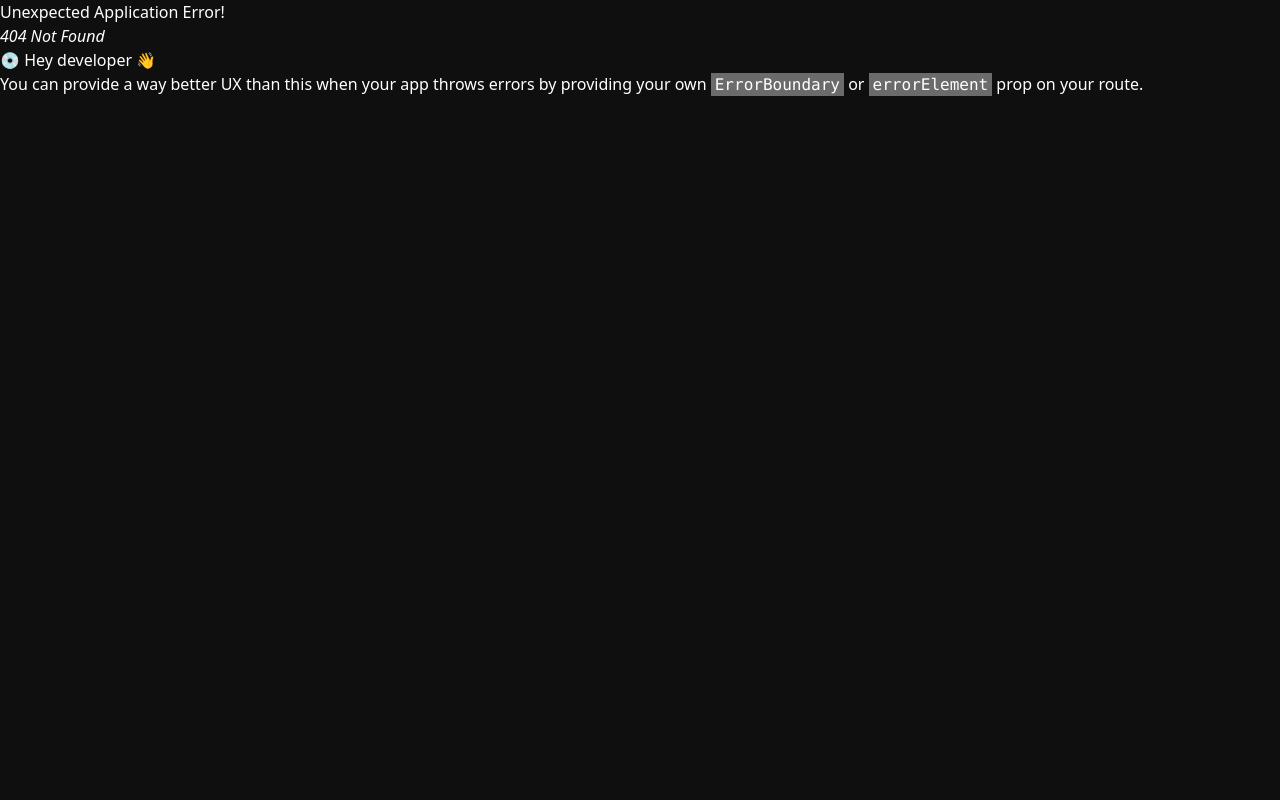
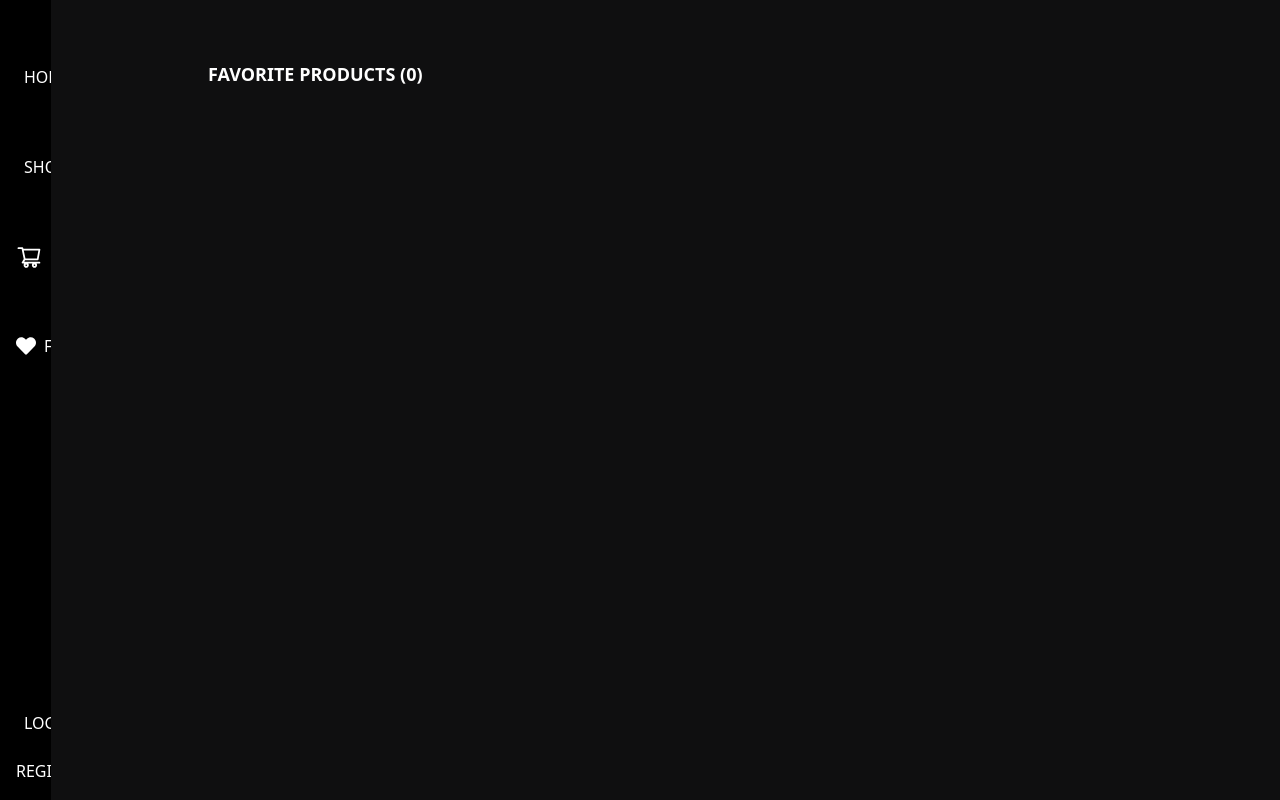
Before and after one commit to ayanhasnain03/eccomerceModern, a React (Vite) app in the folder frontend/: page /favorite in a window 1280 px wide. Before the commit this address had no page. Built offline with nearby package versions, Linux system fonts and the light colour scheme.

Commit message:
done favpage

```diff
--- a/frontend/src/main.jsx
+++ b/frontend/src/main.jsx
@@ -28,12 +28,16 @@ import ProductList from "./pages/Admin/ProductList.jsx";
 import ProductUpdate from "./pages/Admin/ProductUpdate.jsx";
 import AllProducts from "./pages/Admin/AllProducts";
 import Home from "./Home.jsx";
+import Favroites from "./pages/Products/Favroites.jsx";
 const router = createBrowserRouter(
   createRoutesFromElements(
     <Route path="/" element={<App />}>
       <Route path="/login" element={<Login />} />
       <Route path="/register" element={<Register />} />
 <Route index={true} path="/" element={<Home/>}/>
+<Route index={true} path="/favorite" element={<Favroites/>}/>
+
+
       <Route path="" element={<PrivateRoute />}>
         <Route path="/profile" element={<Profile />} />
       </Route>
--- /dev/null
+++ b/frontend/src/pages/Products/Favroites.jsx
@@ -0,0 +1,23 @@
+import { useSelector } from "react-redux";
+import { selectFavoriteProduct } from "../../redux/features/favorites/favoriteSlice";
+import Product from "./Product";
+
+const Favorites = () => {
+  const favorites = useSelector(selectFavoriteProduct);
+
+  return (
+    <div className="ml-[10rem]">
+      <h1 className="text-lg font-bold ml-[3rem] mt-[3rem]">
+        FAVORITE PRODUCTS ({favorites.length})
+      </h1>
+
+      <div className="flex flex-wrap">
+        {favorites.map((product) => (
+          <Product key={product._id} product={product} />
+        ))}
+      </div>
+    </div>
+  );
+};
+
+export default Favorites;
```
